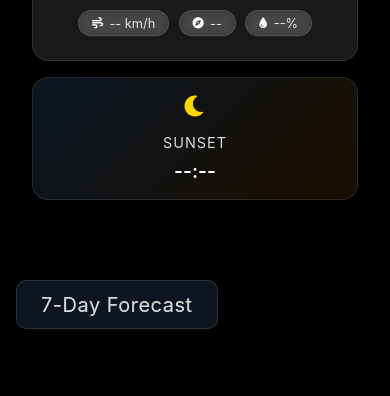
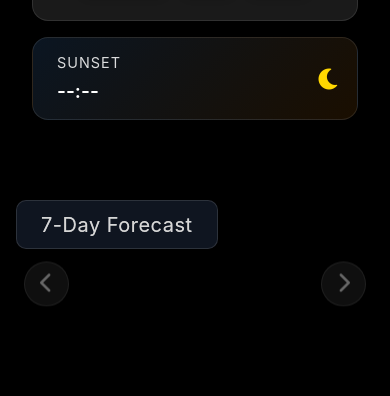
Before and after one commit to Sumitcodin/weather-forecast, a plain HTML site: page index.html in a window 390 px wide. Shown: the part 448-844 px from the top of the page. Drawn offline with Linux system fonts and the light colour scheme.

Commit message:
tiles flex fix

```diff
--- a/styles.css
+++ b/styles.css
@@ -601,10 +601,12 @@ nav {
         overflow-y: hidden !important; /* Disable vertical scrolling */
         max-height: unset !important; /* Remove max-height for horizontal layout */
         white-space: nowrap; /* Prevent items from wrapping */
+        margin-inline-start: 15px;
     }
     .forecast-item {
         flex: 0 0 calc(50% - 0.5rem) !important; /* Make tiles two per row with gap */
-        min-width: calc(50% - 0.5rem) !important;
+        /* min-width: calc(50% - 0.5rem) !important; */
+
         max-width: calc(50% - 0.5rem) !important;
         padding: 0.8rem;
         aspect-ratio: 1 !important; /* Explicitly ensure square shape */
@@ -1077,39 +1079,45 @@ canvas {
 
 @media (max-width: 480px) {
     .forecast-container {
-        flex-direction: column !important;
-        overflow-x: hidden !important; /* Disable horizontal scrolling */
-        overflow-y: auto !important; /* Enable vertical scrolling */
-        white-space: normal !important; /* Allow items to wrap */
+        flex-direction: row; /* Ensure horizontal layout */
+        overflow-x: scroll; /* Enable horizontal scrolling */
+        scroll-snap-type: x mandatory;
+        -webkit-overflow-scrolling: touch;
+        justify-content: flex-start; /* Align items to the start for scrolling */
     }
+
     .forecast-item {
-        flex: 0 0 100% !important;
-        min-width: 100% !important;
-        max-width: 100% !important;
-        aspect-ratio: auto !important;
+        min-width: 100%; /* Make items take full width to show one at a time */
+        margin-right: 1rem; /* Add spacing between items */
+        scroll-snap-align: start;
     }
+
     .scroll-button {
-        display: none !important; /* Hide scroll buttons */
+        display: flex; /* Make scroll buttons visible */
+        opacity: 0.4; /* Ensure they are not completely transparent */
+        visibility: visible; /* Make them visible */
     }
+
     .forecast-wrapper {
-        padding: 0; /* Remove padding when buttons are hidden */
-        justify-content: center;
+        padding: 0 3rem; /* Re-add padding for buttons */
     }
+
     .sun-info {
-        flex-direction: column !important;
-        align-items: center !important;
-        justify-content: center !important;
-        text-align: center;
+        flex-direction: row; /* Keep sunrise/sunset horizontal */
+        justify-content: space-between;
+        align-items: center;
     }
+
     .sun-info.sunrise i,
     .sun-info.sunset i {
-        order: unset !important;
-        margin: 0 !important;
+        margin: 0; /* Remove specific margins if present */
     }
+
     .sun-info.sunset .sun-time {
-        align-items: center !important;
+        text-align: right; /* Align sunset time to the right */
     }
+
     .sun-time {
-        align-items: center !important;
+        margin: 0 0.5rem; /* Adjust margin for sun times */
     }
 }
```
